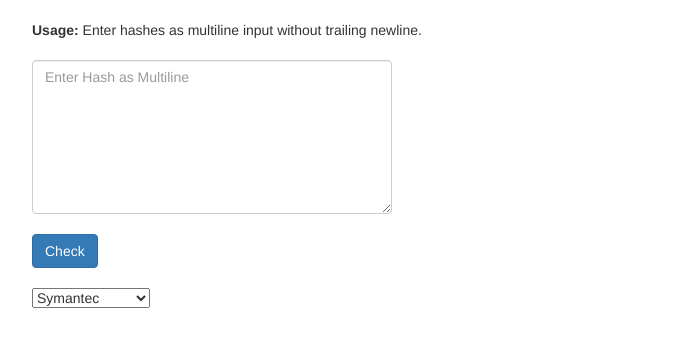
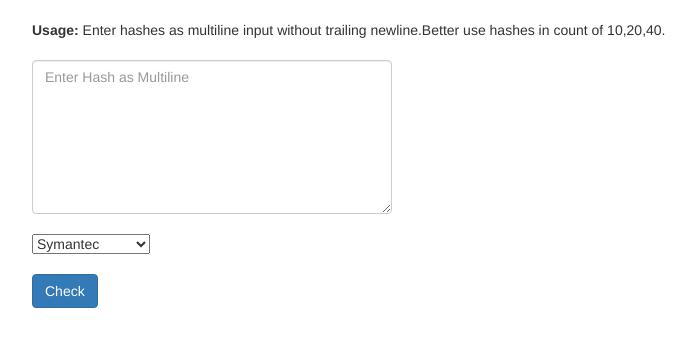
Before and after one commit to samjeba/vtcheck, a Flask app: template templates/vtcheck.html in a window 1280 px wide. Shown: the part 52-399 px from the top of the page, without its empty margins (38-733 px from the left). Run offline with Flask 2, Linux system fonts and the light colour scheme; the template is opened without the code that fills it, so the values that code supplies are empty; some libraries are stand-ins or nearby versions.

Commit message:
changed order and update usage description
UI improvement and usage description to use in counts of 10's

```diff
--- a/templates/vtcheck.html
+++ b/templates/vtcheck.html
@@ -2,7 +2,7 @@
 {% block body %}
 
 <div class = "container">
-        <strong>Usage:</strong> Enter hashes as multiline input without trailing newline.
+        <strong>Usage:</strong> Enter hashes as multiline input without trailing newline.Better use hashes in count of 10,20,40.
 <br><br>
 <form action="" id="formsubmit" method="POST" onsubmit="return fnGetAVscanner()">
         <div class="form-group">
@@ -11,9 +11,8 @@
                                 <textarea placeholder="Enter Hash as Multiline" class="form-control rounded mb-0" rows="7" name=text></textarea>
                         </div>
                 </div>
-                <br><button class="btn btn-primary" type="submit" >Check</button>
 
-                <br><br>
+                <br>
                 <select name="AVScanner" id="AVScanner">
                         <option value="Symantec">Symantec</option>
                         <option value="Microsoft">Microsoft</option>
@@ -27,6 +26,10 @@
                         <option value="K7AntiVirus">K7AntiVirus</option>
                         <option value="CAT-QuickHeal">CAT-QuickHeal</option>
                 </select>
+
+                <br><br><button class="btn btn-primary" type="submit" >Check</button>
+
+
         </div>
 </form>
 </div>
```
Also changed, not shown: 1 other file.
